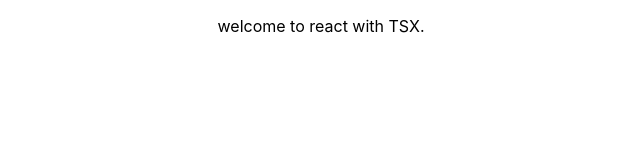
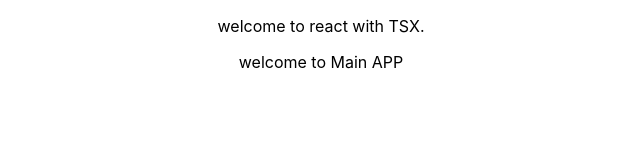
Before and after one commit to nltr2/LearningReact, a React (Create React App) app in the folder myapp/: page / in a window 1280 px wide. Shown: the top 160 px of the page, without its empty margins (319-959 px from the left). Built offline with nearby package versions, Linux system fonts and the light colour scheme.

Commit message:
Added first component

```diff
--- a/myapp/src/App.tsx
+++ b/myapp/src/App.tsx
@@ -1,6 +1,7 @@
 import React from 'react';
 import logo from './logo.svg';
 import './App.css';
+import MainApp from './components/MainApp';
 
 function App() {
   return (
@@ -9,7 +10,7 @@ function App() {
         <p>
           welcome to react with TSX.
         </p>
-
+       <MainApp/>
     </div>
   );
 }
--- /dev/null
+++ b/myapp/src/components/MainApp.tsx
@@ -0,0 +1,11 @@
+import React from "react";
+
+function MainApp(){
+    return (
+        <div>
+            <p>welcome to Main APP</p>
+        </div>
+    )
+}
+
+export default MainApp
```
